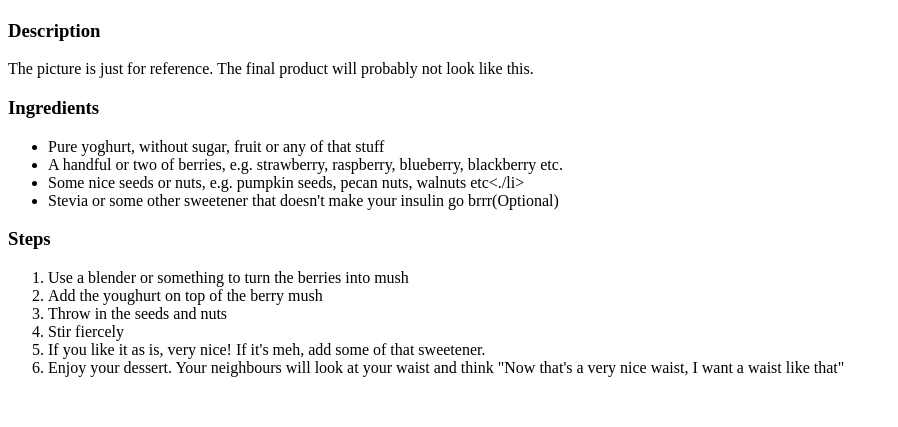
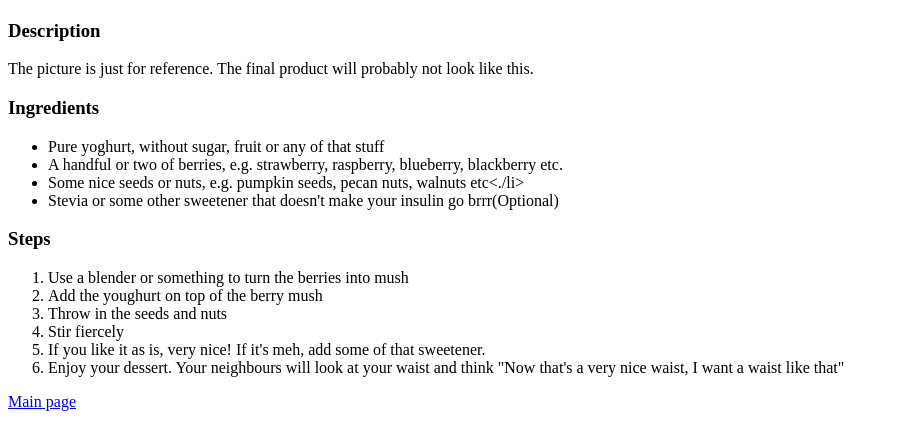
Before and after one commit to isimeri/odin-recipes, a plain HTML site: page recipes/fruit_yoghurt.html in a window 1280 px wide. Shown: the part 383-810 px from the top of the page, without its empty margins (0-898 px from the left). Drawn offline with Linux system fonts and the light colour scheme.

Commit message:
added links to main page on the recipe pages

```diff
--- a/recipes/fruit_yoghurt.html
+++ b/recipes/fruit_yoghurt.html
@@ -31,5 +31,6 @@
         <li>If you like it as is, very nice! If it's meh, add some of that sweetener.</li>
         <li>Enjoy your dessert. Your neighbours will look at your waist and think "Now that's a very nice waist, I want a waist like that"</li>
     </ol>
+    <p><a href="../index.html">Main page</a></p>
 </body>
 </html>
```
Also changed, not shown: index.html (+0 -2 lines), recipes/important_salad.html (+1 -0 lines), recipes/pizza.html (+1 -0 lines).
